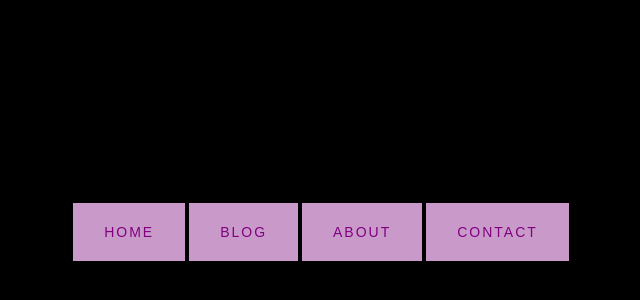
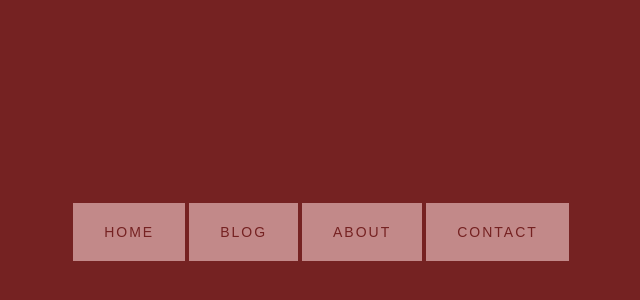
Before and after one commit to adeelalam/navbar-animated, a plain HTML site: page index.html in a window 1280 px wide. Shown: the part 168-468 px from the top of the page, without its empty margins (319-959 px from the left). Drawn offline with Linux system fonts and the light colour scheme.

Commit message:
Some colors changes

```diff
--- a/style.css
+++ b/style.css
@@ -5,7 +5,7 @@
 }
 
 body {
-  background-color: #000;
+  background-color: rgb(117, 34, 34);
   font-family: 'Roboto', sans-serif;
   display: flex;
   flex-direction: column;
@@ -17,9 +17,9 @@ body {
 }
 
 button {
-  background-color: rgb(201, 154, 201);
-  color: purple;
-  border: 1px rgb(201, 154, 201) solid;
+  background-color: rgb(194, 137, 137);
+  color: rgb(117, 34, 34);
+  border: 1px rgb(194, 137, 137) solid;
   font-size: 14px;
   text-transform: uppercase;
   letter-spacing: 2px;
```
